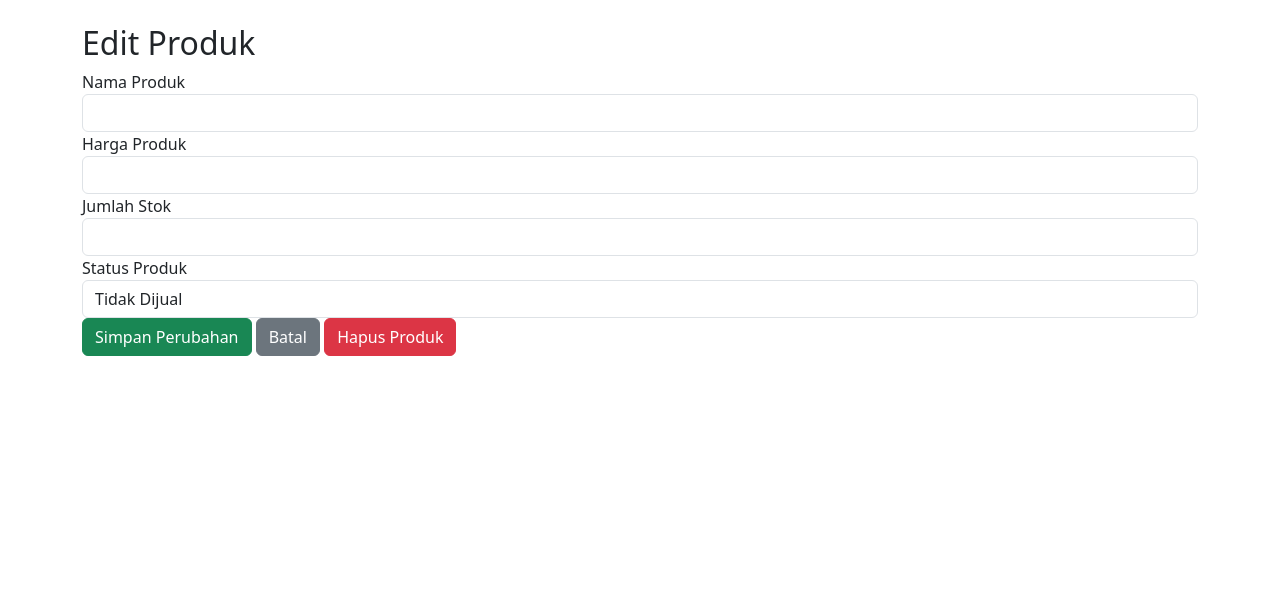
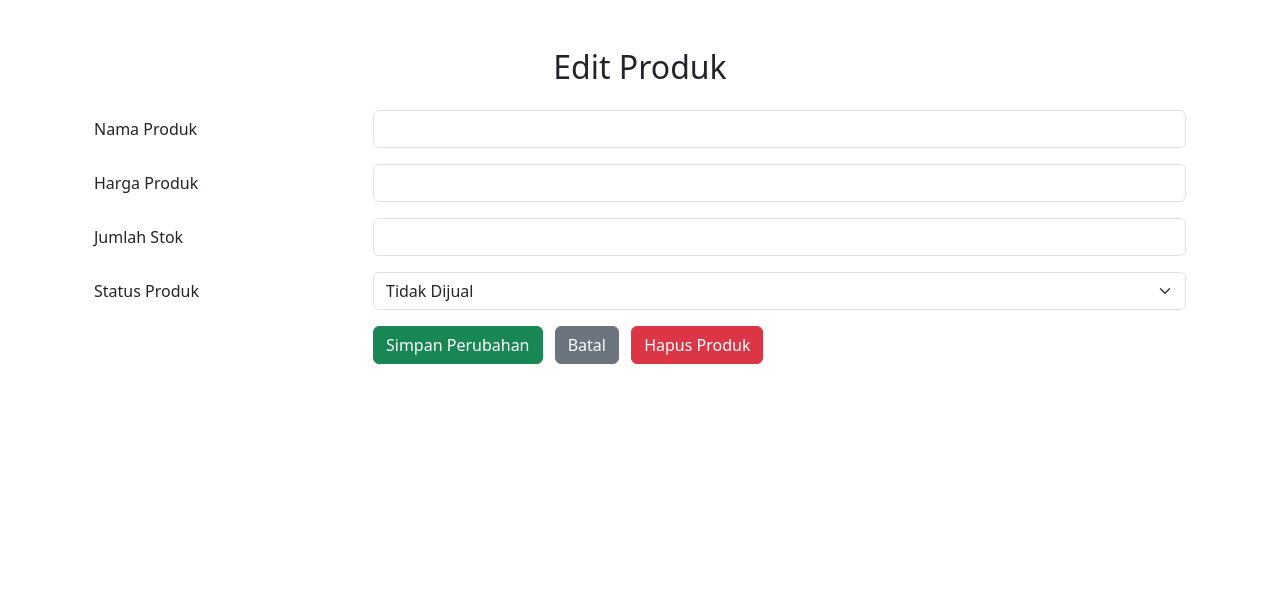
Before and after one commit to M4tchaa/prioritas-group, a CodeIgniter app: page /prioritas/index.php/product/edit/1 in a window 1280 px wide. Shown: the part 56-660 px from the top of the page. Run offline with CodeIgniter, Linux system fonts and the light colour scheme; data that the repository does not hold is empty; some libraries are stand-ins or nearby versions.

Commit message:
perbaikan Ui & Penambahan Validasi Input Edit

```diff
--- a/application/config/routes.php
+++ b/application/config/routes.php
@@ -55,3 +55,4 @@ $route['translate_uri_dashes'] = FALSE;
 
 $route['product/add'] = 'product/add';
 $route['product/edit'] = 'product/edit';
+$route['product/page/(:num)'] = 'product/index/$1';
--- a/application/controllers/Product.php
+++ b/application/controllers/Product.php
@@ -7,8 +7,10 @@ class Product extends CI_Controller {
         $this->load->model('Product_model');
         $this->load->database();
         $this->load->helper('url');
-        $this->load->library('pagination');
+        // $this->load->library('pagination');
         $this->load->library('session');
+        $this->load->library('form_validation');
+
     }
 
     // Menampilkan daftar produk
@@ -45,6 +47,18 @@ class Product extends CI_Controller {
     }
 
     public function save() {
+        // Aturan validasi
+        $this->form_validation->set_rules('name', 'Nama Produk', 'required');
+        $this->form_validation->set_rules('price', 'Harga', 'required|numeric|greater_than[0]'); // Validasi harga lebih dari 0
+        $this->form_validation->set_rules('stock', 'Stok', 'required|numeric|greater_than[0]'); // Validasi stok lebih dari 0
+        $this->form_validation->set_rules('is_sell', 'Status', 'required');
+
+        if ($this->form_validation->run() == FALSE) {
+            // Jika validasi gagal
+            $this->session->set_flashdata('error', 'Harga dan Stok harus lebih besar dari 0');
+            redirect('product/add'); // Redirect ke halaman tambah produk
+        } else {
+            // Jika validasi berhasil, simpan produk
             $data = [
                 'name' => $this->input->post('name'),
                 'price' => $this->input->post('price'),
@@ -52,7 +66,9 @@ class Product extends CI_Controller {
                 'is_sell' => $this->input->post('is_sell')
             ];
             $this->Product_model->insert_product($data);
-        redirect('product');
+            $this->session->set_flashdata('success', 'Produk berhasil ditambahkan');
+            redirect('product'); // Redirect ke halaman produk
+        }
     }
 
     // Edit produk
@@ -62,6 +78,19 @@ class Product extends CI_Controller {
     }
 
     public function update($id) {
+        // Menambahkan validasi
+        $this->form_validation->set_rules('name', 'Nama Produk', 'required');
+        $this->form_validation->set_rules('price', 'Harga', 'required|numeric|greater_than[0]'); // Validasi harga lebih dari 0
+        $this->form_validation->set_rules('stock', 'Stok', 'required|numeric|greater_than[0]'); // Validasi stok lebih dari 0
+        $this->form_validation->set_rules('is_sell', 'Status', 'required');
+
+        if ($this->form_validation->run() === FALSE) {
+            // Jika validasi gagal, tampilkan SweetAlert dan kembali ke halaman form edit
+            $this->session->set_flashdata('error', 'Harga atau Stok Tidak Valid!');
+            $data['product'] = $this->Product_model->get_product_by_id($id);
+            $this->load->view('product_edit', $data);
+        } else {
+            // Jika validasi berhasil, update data produk
             $data = [
                 'name' => $this->input->post('name'),
                 'price' => $this->input->post('price'),
@@ -71,6 +100,8 @@ class Product extends CI_Controller {
             $this->Product_model->update_product($id, $data);
             redirect('product');
         }
+    }
+
 
     // Hapus produk
     public function delete($id) {
--- /dev/null
+++ b/application/views/errors/flash_session.php
@@ -0,0 +1,22 @@
+<!-- Success or Error Alerts -->
+<?php if ($this->session->flashdata('success')): ?>
+    <script>
+        Swal.fire({
+            icon: 'success',
+            title: 'Berhasil!',
+            text: '<?= $this->session->flashdata("success") ?>',
+            showConfirmButton: false,
+            timer: 2000
+        });
+    </script>
+<?php elseif ($this->session->flashdata('error')): ?>
+    <script>
+        Swal.fire({
+            icon: 'error',
+            title: 'Gagal!',
+            text: '<?= $this->session->flashdata("error") ?>',
+            showConfirmButton: false,
+            timer: 2000
+        });
+    </script>
+<?php endif; ?>
--- a/application/views/product_edit.php
+++ b/application/views/product_edit.php
@@ -1,29 +1,48 @@
-<?php include('layout/header.php'); ?>
+<?php
+    include('layout/header.php');
+    include('errors/flash_session.php');
+?>
+<!-- Page Title -->
+<h2 class="my-4 text-center">Edit Produk</h2>
 
-<h2>Edit Produk</h2>
-
-<form method="POST" action="<?= base_url('product/update/'.$product['id']); ?>">
-    <div class="form-group">
-        <label for="name">Nama Produk</label>
+<!-- Edit Product Form -->
+<form method="POST" action="<?= base_url('product/update/'.$product['id']); ?>" class="container">
+    <div class="row mb-3">
+        <label for="name" class="col-sm-3 col-form-label">Nama Produk</label>
+        <div class="col-sm-9">
             <input type="text" name="name" id="name" class="form-control" value="<?= $product['name']; ?>" required>
         </div>
-    <div class="form-group">
-        <label for="price">Harga Produk</label>
+    </div>
+    <div class="row mb-3">
+        <label for="price" class="col-sm-3 col-form-label">Harga Produk</label>
+        <div class="col-sm-9">
             <input type="number" name="price" id="price" class="form-control" value="<?= $product['price']; ?>" required>
         </div>
-    <div class="form-group">
-        <label for="stock">Jumlah Stok</label>
+    </div>
+    <div class="row mb-3">
+        <label for="stock" class="col-sm-3 col-form-label">Jumlah Stok</label>
+        <div class="col-sm-9">
             <input type="number" name="stock" id="stock" class="form-control" value="<?= $product['stock']; ?>" required>
         </div>
-    <div class="form-group">
-        <label for="status">Status Produk</label>
-        <select name="is_sell" id="status" class="form-control">
+    </div>
+    <div class="row mb-3">
+        <label for="status" class="col-sm-3 col-form-label">Status Produk</label>
+        <div class="col-sm-9">
+            <select name="is_sell" id="status" class="form-select">
                 <option value="1" <?= $product['is_sell'] == 1 ? 'selected' : ''; ?>>Dijual</option>
                 <option value="0" <?= $product['is_sell'] == 0 ? 'selected' : ''; ?>>Tidak Dijual</option>
             </select>
         </div>
-    <button type="submit" class="btn btn-success">Simpan Perubahan</button>
-    <a href="<?= base_url('product'); ?>" class="btn btn-secondary">Batal</a>
+    </div>
+
+    <!-- Button Group -->
+    <div class="row">
+        <div class="col-sm-9 offset-sm-3">
+            <button type="submit" class="btn btn-success me-2">Simpan Perubahan</button>
+            <a href="<?= base_url('product'); ?>" class="btn btn-secondary me-2">Batal</a>
             <a href="<?= base_url('product/delete/'.$product['id']); ?>" class="btn btn-danger delete-edit-product" data-id="<?= $product['id']; ?>">Hapus Produk</a>
+        </div>
+    </div>
 </form>
+
 <?php include('layout/footer.php'); ?>
```
Also changed, not shown: application/views/product_add.php (+38 -14 lines), application/views/product_list.php (+21 -36 lines). Lines whose indentation alone changed are shown as unchanged.
